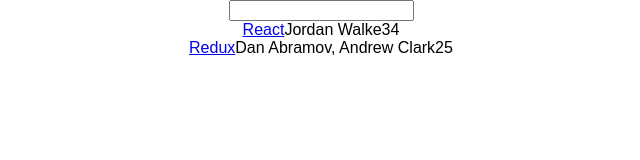
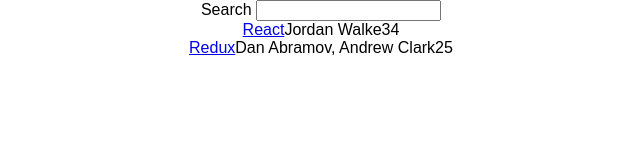
Before and after one commit to tyleri/hackernews-react-tutorial, a React (Create React App) app: page / in a window 1280 px wide. Shown: the top 160 px of the page, without its empty margins (319-959 px from the left). Built offline with nearby package versions, Linux system fonts and the light colour scheme.

Commit message:
add "Search" text to children of Search

```diff
--- a/src/App.js
+++ b/src/App.js
@@ -39,7 +39,9 @@
     const { query, list } = this.state;
     return (
       <div className="App">
-        <Search value={query} onChange={this.onSearchChange} />
+        <Search value={query} onChange={this.onSearchChange}>
+          Search
+        </Search>
         <Table list={list} pattern={query} />
       </div>
     );
@@ -48,10 +50,10 @@
 
 class Search extends Component {
   render() {
-    const { value, onChange } = this.props;
+    const { value, onChange, children } = this.props;
     return (
       <form>
-        <input type="text" value={value} onChange={onChange} />
+        {children} <input type="text" value={value} onChange={onChange} />
       </form>
     );
   }
```
